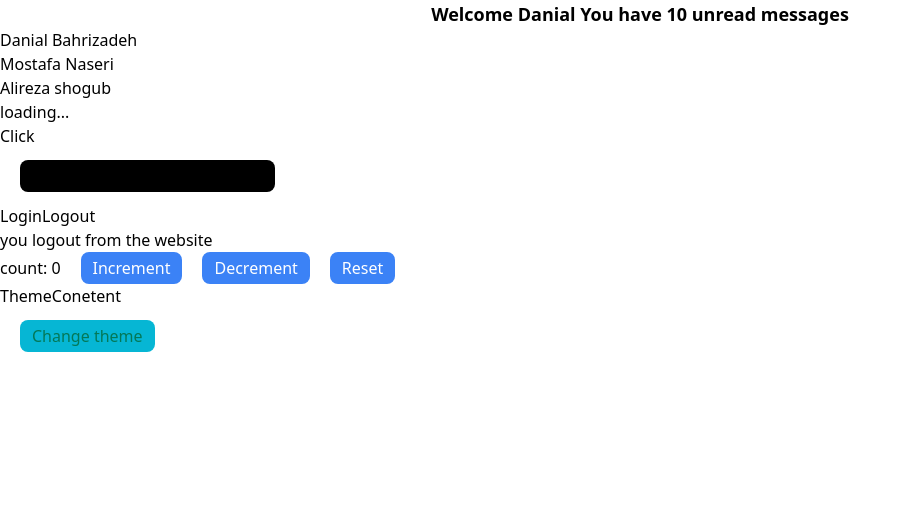
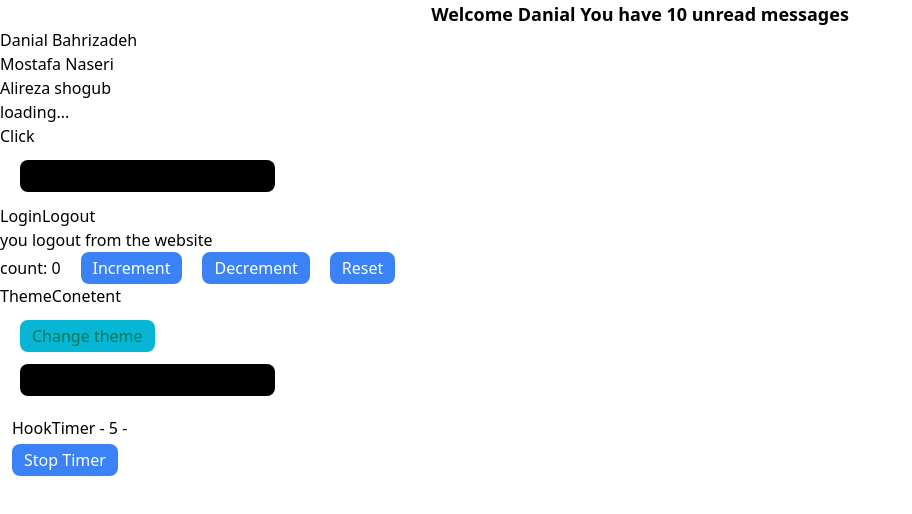
Before and after one commit to DanialBahrizadeh/react-typescript-2, a React (Create React App) app: page / in a window 1280 px wide. Shown: the top 514 px of the page, without its empty margins (0-912 px from the left). Built offline with nearby package versions, Linux system fonts and the light colour scheme.

Commit message:
add the ref to the type script

```diff
--- a/src/App.tsx
+++ b/src/App.tsx
@@ -10,6 +10,8 @@ import PersonNameModel from "./model/PersonNameModel";
 import StatusModel from "./model/StatusModel";
 import { useDarkMode } from "./context/DarkModeContext";
 import Box from "./context/Box";
+import DomRef from "./ref/DomRef";
+import MutableRef from "./ref/MutableRef";
 const App: React.FunctionComponent = () => {
   const personNames: PersonNameModel[] = [
     {
@@ -59,6 +61,8 @@ const App: React.FunctionComponent = () => {
       >
         Change theme
       </button>
+      <DomRef />
+      <MutableRef />
     </div>
   );
 };
--- /dev/null
+++ b/src/ref/DomRef.tsx
@@ -0,0 +1,23 @@
+import { useRef, useEffect } from "react";
+
+interface DomRefProps {}
+
+const DomRef: React.FunctionComponent<DomRefProps> = () => {
+  const inputRef = useRef<HTMLInputElement>(null);
+
+  useEffect(() => {
+    inputRef.current?.focus();
+  }, []);
+
+  return (
+    <div>
+      <input
+        type="text"
+        ref={inputRef}
+        className="bg-black text-white rounded-lg focus:outline-none ml-5 px-3 py-1"
+      />
+    </div>
+  );
+};
+
+export default DomRef;
--- /dev/null
+++ b/src/ref/MutableRef.tsx
@@ -0,0 +1,34 @@
+import { useState, useRef, useEffect } from "react";
+
+const MutableRef: React.FunctionComponent = () => {
+  const [timer, setTimer] = useState(0);
+  const interValRef = useRef<number | null>(null);
+
+  const stopTimer = () => {
+    if (typeof interValRef.current === "number") {
+      window.clearInterval(interValRef.current);
+    }
+  };
+  useEffect(() => {
+    interValRef.current = window.setInterval(() => {
+      setTimer((timer) => timer + 1);
+    }, 1000);
+    return () => {
+      stopTimer();
+    };
+  }, []);
+
+  return (
+    <div className="mx-3 my-5">
+      HookTimer - {timer} -
+      <button
+        onClick={() => stopTimer()}
+        className="bg-blue-500 px-3 py-1 rounded-lg text-white block my-1"
+      >
+        Stop Timer
+      </button>
+    </div>
+  );
+};
+
+export default MutableRef;
```
